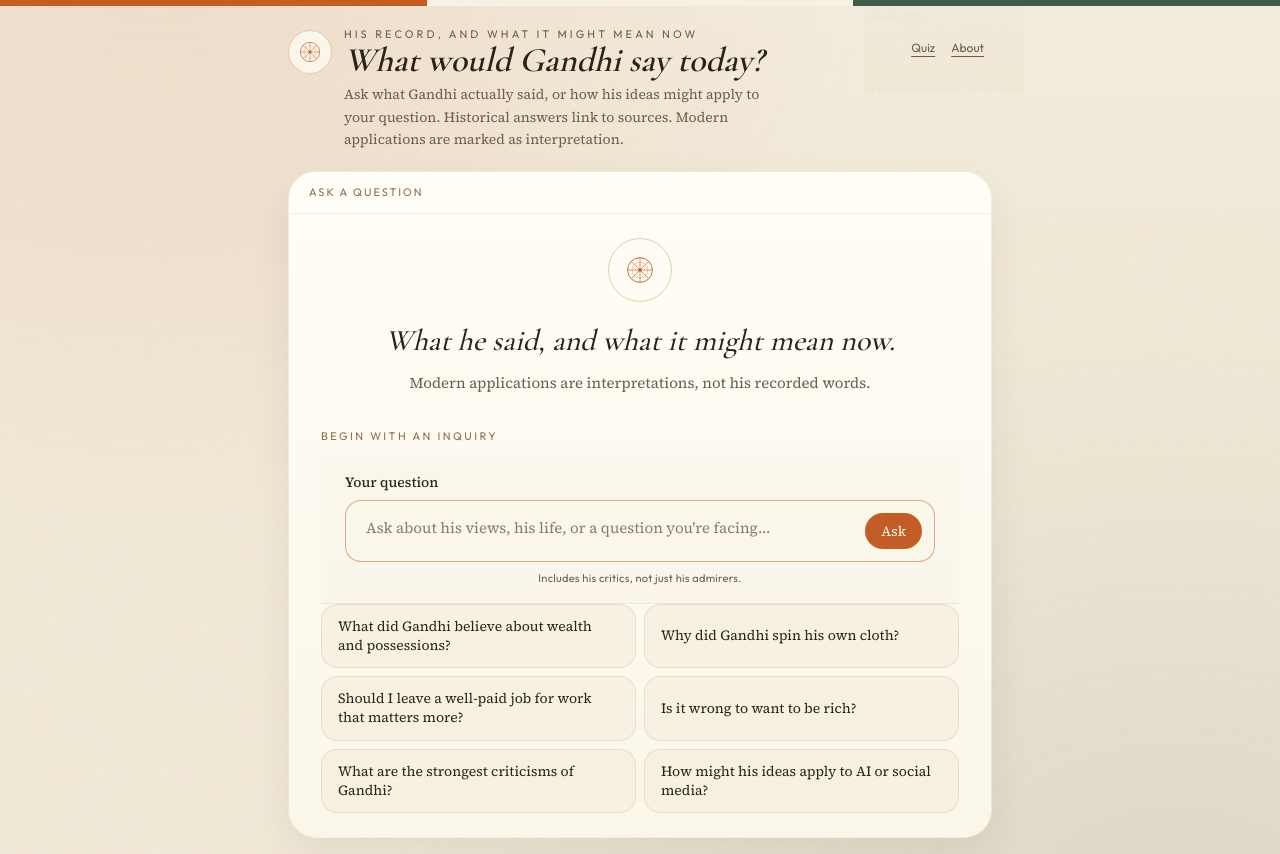
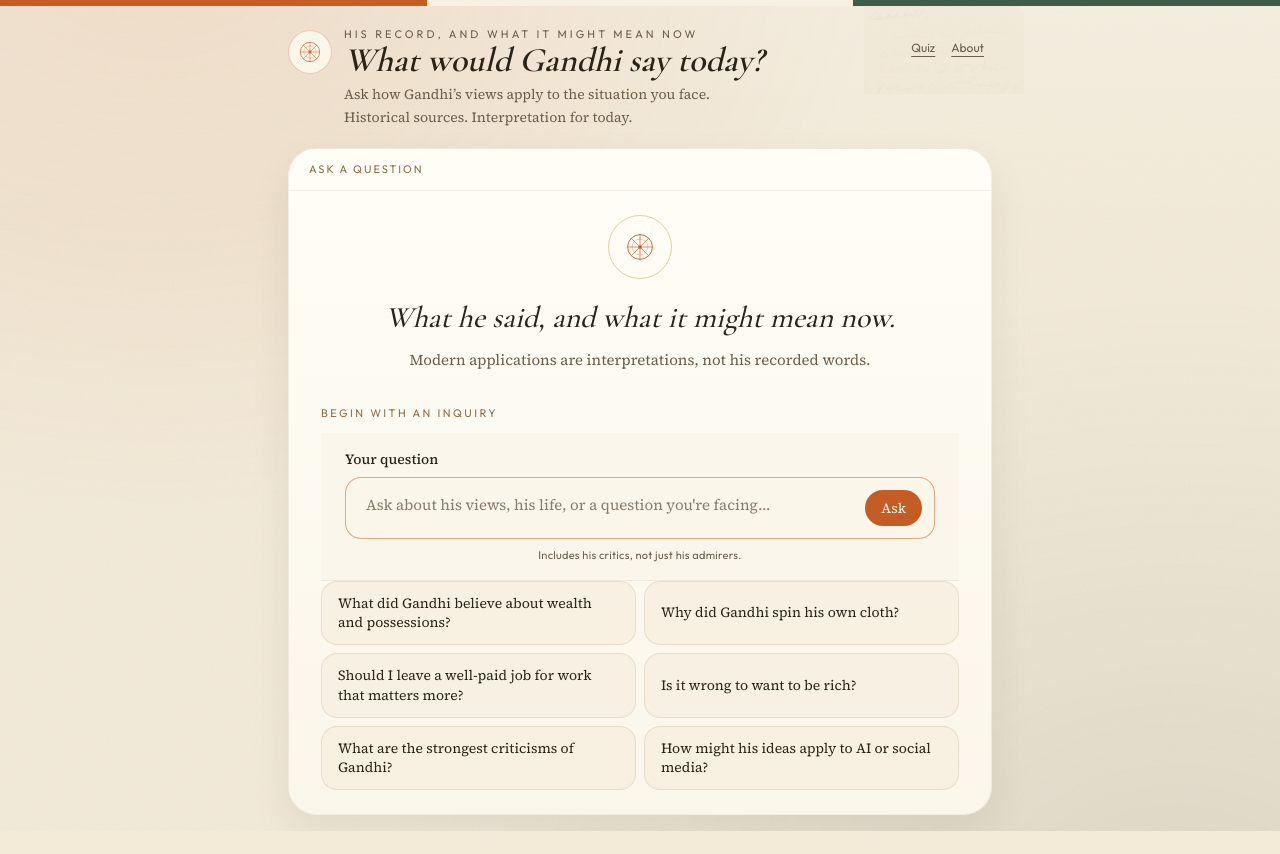
Before and after one commit to Anuraag-Srivastav/gandhi-today, a Next.js app: page / in a window 1280 px wide. After the commit the page ends 831 px from the top, so only its background shows below. Built offline with nearby package versions, Linux system fonts and the light colour scheme.

Commit message:
Update landing header copy with separate interpretation line

```diff
--- a/components/Chat.tsx
+++ b/components/Chat.tsx
@@ -334,7 +334,9 @@ export function Chat({ archiveTexture }: { archiveTexture?: ReactNode }) {
               What would Gandhi say today?
             </h1>
             <p className="mt-1.5 max-w-md text-sm leading-relaxed text-ink-soft">
-              Ask what Gandhi actually said, or how his ideas might apply to your question. Historical answers link to sources. Modern applications are marked as interpretation.
+              Ask how Gandhi’s views apply to the situation you face.
+              <br />
+              Historical sources. Interpretation for today.
             </p>
           </div>
         </div>
```
